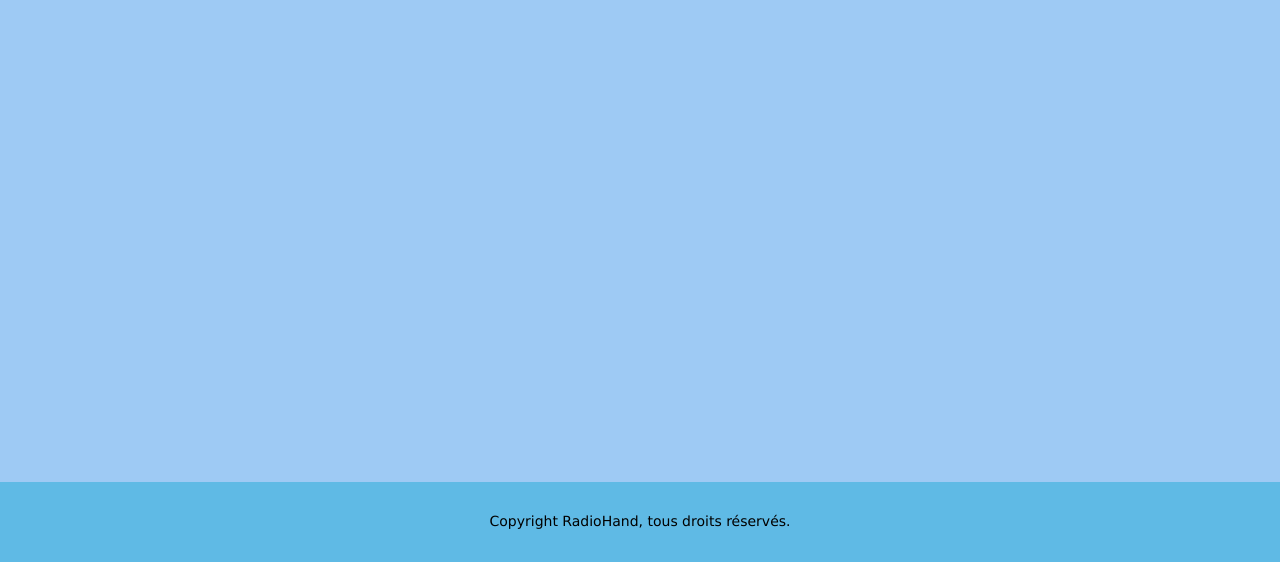
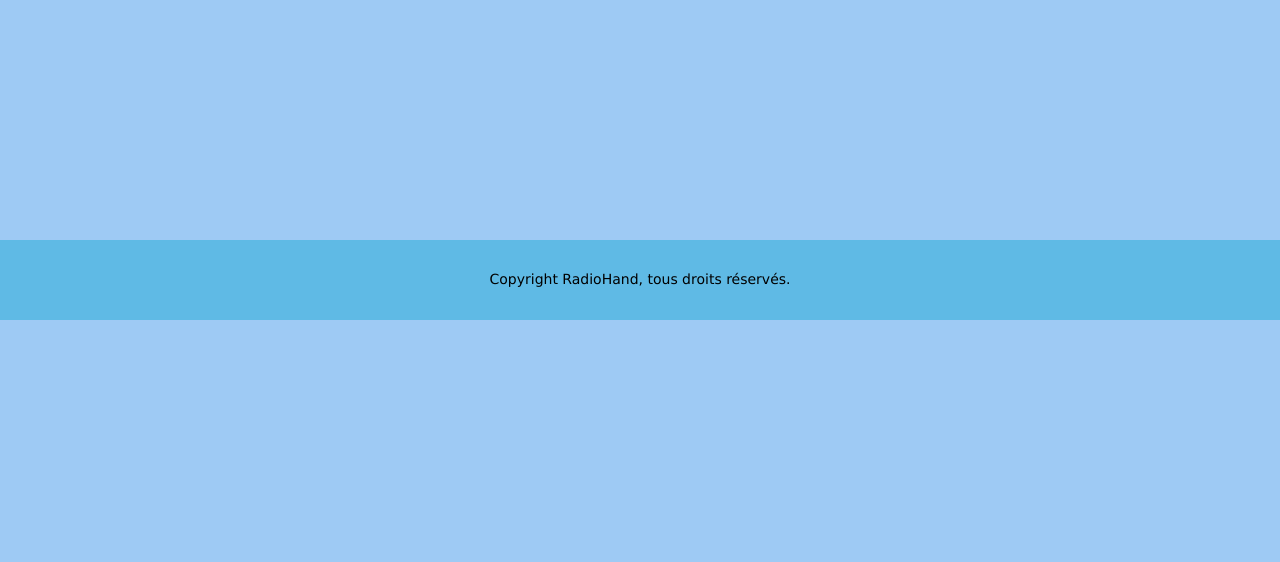
Before and after one commit to ben-tei/RadioHand, a CodeIgniter app: page /index.php/contact/index in a window 1280 px wide. Shown: the part 562-1124 px from the top of the page. After the commit the page ends 882 px from the top, so only its background shows below. Run offline with CodeIgniter, Linux system fonts and the light colour scheme.

Commit message:
Changed CSS property

```diff
--- a/assets/css/style.css
+++ b/assets/css/style.css
@@ -2,15 +2,15 @@ body
 {
 	background-color: #9ecaf4;
 	margin: 0px;
-	height: 100%;
+	height: 85%;
 	font-family: "Lucida Grande", "Lucida Sans Unicode", "Trebuchet MS", sans-serif;
 	font-size: 14px;
 }
 
 html
 {
-	height: 100%;
-	min-width: 100%;
+	height: 82%;
+	min-width: 1080px;
 }
 
 form input[type=text], form input[type=email], form input[type=password]
```
